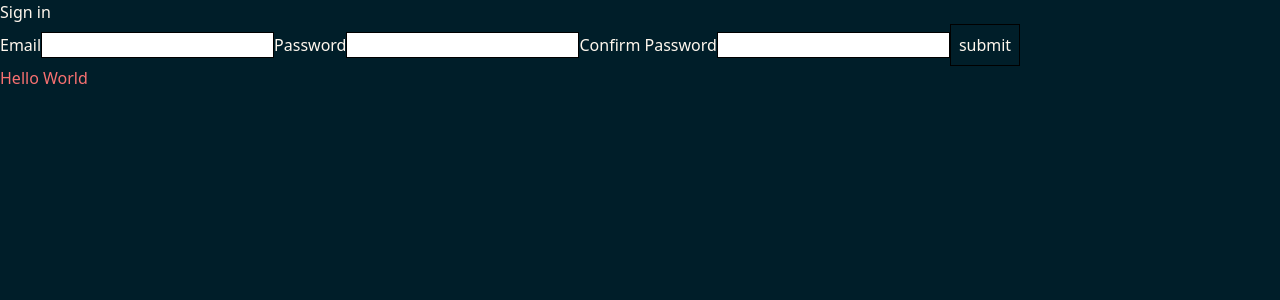
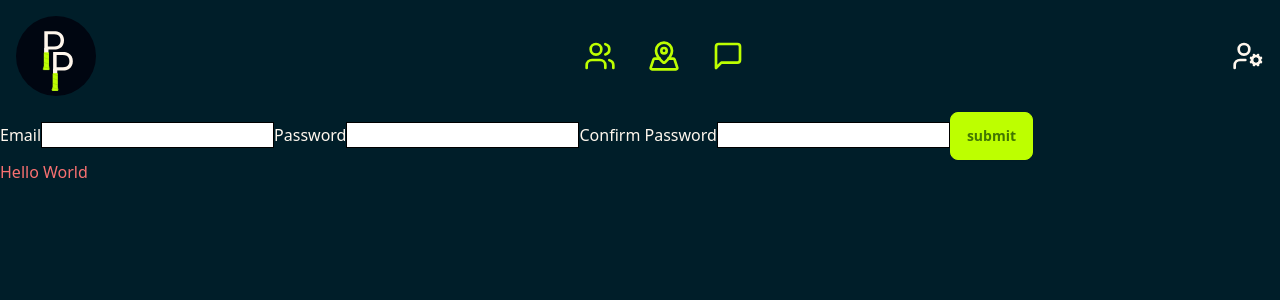
Before and after one commit to kepsteen/pickle-pal, a React (Vite) app in the folder Frontend/: page /auth/login in a window 1280 px wide. Shown: the top 300 px of the page. Built offline with nearby package versions, Linux system fonts and the light colour scheme; no server answers.

Commit message:
add Global header

```diff
--- a/Frontend/package.json
+++ b/Frontend/package.json
@@ -11,7 +11,7 @@
 	},
 	"dependencies": {
 		"@clerk/clerk-react": "^5.21.2",
-    "lucide": "^0.471.0",
+		"lucide-react": "^0.471.0",
 		"react": "^18.3.1",
 		"react-dom": "^18.3.1",
 		"react-router": "^7.1.1"
--- a/Frontend/src/App.tsx
+++ b/Frontend/src/App.tsx
@@ -1,10 +1,11 @@
 import { Outlet } from "react-router";
-import Header from "./components/Header/Header";
+
+import GlobalHeader from "./components/Header/GlobalHeader/GlobalHeader";
 
 function App() {
 	return (
 		<>
-			<Header />
+			<GlobalHeader />
 			<Outlet />
 			<h1 className="text-red-400">Hello World</h1>
 		</>
--- /dev/null
+++ b/Frontend/src/components/Header/GlobalHeader/GlobalHeader.tsx
@@ -0,0 +1,69 @@
+import { MapPinned, MessageSquare, UserCog, Users } from "lucide-react";
+import { NavLink } from "react-router";
+
+export default function GlobalHeader() {
+	return (
+		<header>
+			<nav className="p-4 ">
+				<ul className="flex justify-between items-center [&_svg]:w-8 [&_svg]:h-8">
+					<li className="">
+						<NavLink to="">
+							<div className="w-20 h-20">
+								<img
+									src="/pickle-pal-icon.svg"
+									alt="pickle pal logo"
+									className="w-full h-full"
+								/>
+							</div>
+						</NavLink>
+					</li>
+					<li className="[&_svg]:text-primary">
+						<ul className="flex justify-between gap-8">
+							<li>
+								<NavLink
+									to="/pals"
+									className={({ isActive }) =>
+										isActive ? "border border-b-primary" : ""
+									}
+								>
+									<Users />
+								</NavLink>
+							</li>
+							<li>
+								<NavLink
+									to="/map"
+									className={({ isActive }) =>
+										isActive ? "border border-b-primary" : ""
+									}
+								>
+									<MapPinned />
+								</NavLink>
+							</li>
+							<li>
+								<NavLink
+									to="/messages"
+									className={({ isActive }) =>
+										isActive ? "border border-b-primary" : ""
+									}
+								>
+									<MessageSquare />
+								</NavLink>
+							</li>
+						</ul>
+					</li>
+
+					<li className="flex justify-end [&_svg]:text-base-content">
+						<NavLink
+							to="/settings"
+							className={({ isActive }) =>
+								isActive ? "border border-b-base-content" : ""
+							}
+						>
+							<UserCog />
+						</NavLink>
+					</li>
+				</ul>
+			</nav>
+		</header>
+	);
+}
--- /dev/null
+++ b/Frontend/src/layouts/AuthLayout.tsx
@@ -0,0 +1,3 @@
+export default function AuthLayout() {
+	return <main></main>;
+}
--- a/Frontend/src/main.tsx
+++ b/Frontend/src/main.tsx
@@ -6,6 +6,7 @@ import { ClerkProvider } from "@clerk/clerk-react";
 import { BrowserRouter, Route, Routes } from "react-router";
 import LoginPage from "./pages/Auth/LoginPage.tsx";
 import SignUpPage from "./pages/Auth/SignUpPage.tsx";
+import AuthLayout from "./layouts/AuthLayout.tsx";
 
 // Import your Publishable Key
 const PUBLISHABLE_KEY = import.meta.env.VITE_CLERK_PUBLISHABLE_KEY;
@@ -21,8 +22,9 @@ createRoot(document.getElementById("root")!).render(
 				<Routes>
 					<Route path="/" element={<App />}>
 						<Route path="auth">
+							<Route index element={<AuthLayout />} />
 							<Route path="login" element={<LoginPage />} />
-							<Route path="sign-up" element={<SignUpPage />} />
+							<Route path="register" element={<SignUpPage />} />
 						</Route>
 					</Route>
 				</Routes>
--- a/Frontend/src/pages/Auth/LoginPage.tsx
+++ b/Frontend/src/pages/Auth/LoginPage.tsx
@@ -46,7 +46,7 @@ export default function LoginPage() {
 						className="border border-black"
 					/>
 				</label>
-				<button className="p-2 border border-black">submit</button>
+				<button className="btn btn-primary">submit</button>
 			</form>
 		</>
 	);
```
Also changed, not shown: Frontend/public/pickle-pal-icon.svg (added), Frontend/src/components/Header/ClerkHeader.tsx (renamed from Frontend/src/components/Header/Header.tsx), 1 other file (tests, documents, lock files or other folders). Lines whose indentation alone changed are shown as unchanged.
